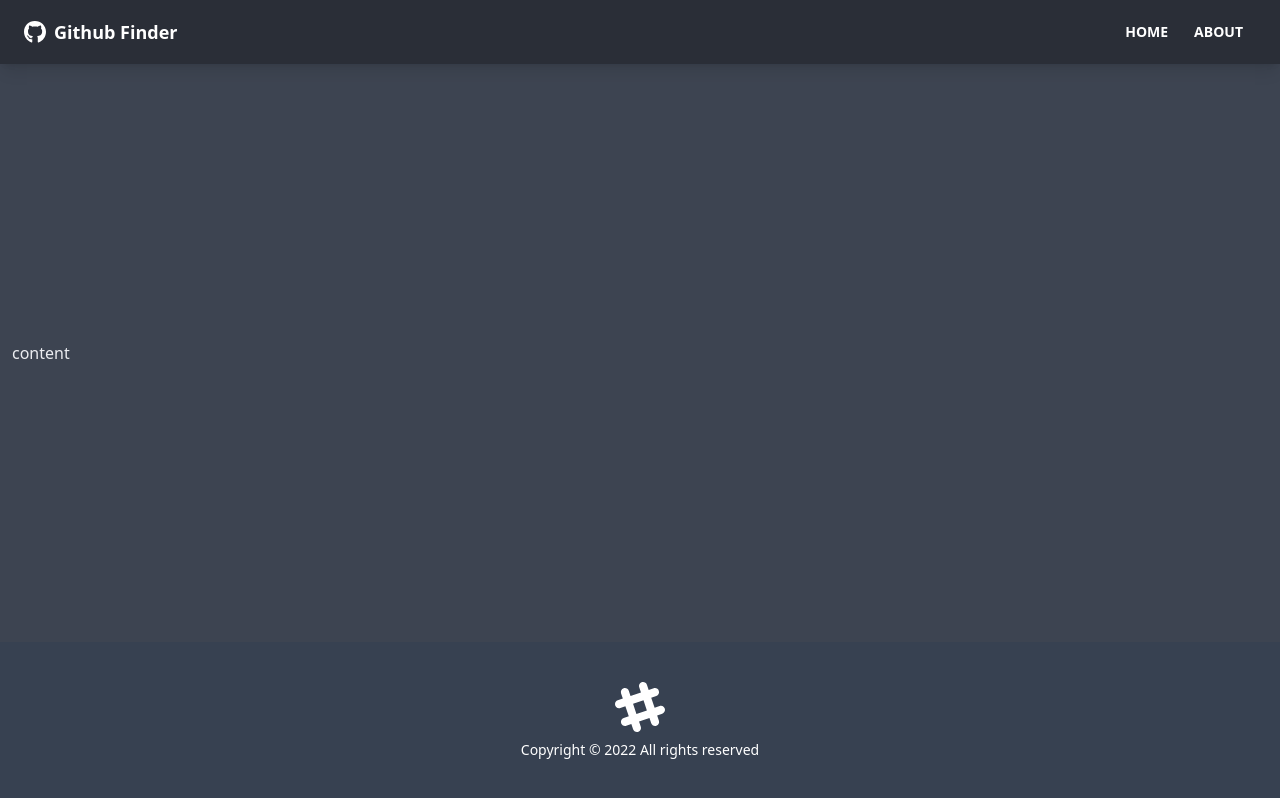
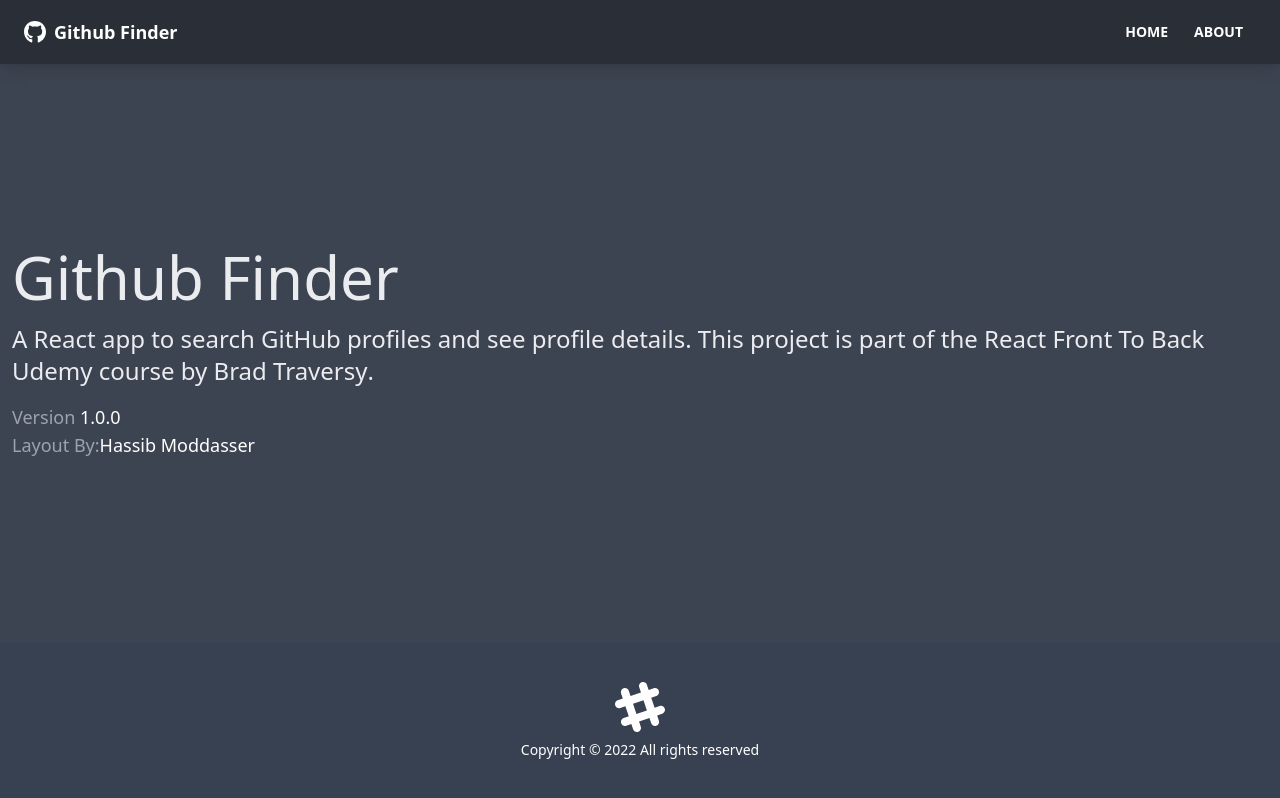
Before and after one commit to SaJid96/GitHub-Finder, a React (Create React App) app: page /about in a window 1280 px wide. Built offline with nearby package versions, Linux system fonts and the light colour scheme.

Commit message:
added Routing

```diff
--- a/src/App.js
+++ b/src/App.js
@@ -1,4 +1,4 @@
-import { BrowserRouter as Router,Route } from "react-router-dom";
+import { BrowserRouter as Router,Route,Routes } from "react-router-dom";
 import Footer from "./components/layout/Footer";
 import Navbar from "./components/layout/Navbar";
 import About from "./pages/About";
@@ -12,7 +12,23 @@
         <Navbar />
         <main
         className="container  mx-auto px-3 pb-12"
-        >content</main>
+        >
+
+          <Routes>
+
+          <Route path="/" element={<Home/>}/>
+          <Route path="/about" element={<About/>}/>
+          <Route path="/notfound" element={<NotFound/>}/>
+          <Route path="/*" element={<NotFound/>}/>
+
+
+
+
+          </Routes>
+
+
+
+        </main>
         <Footer/>
       </div>
     </Router>
--- a/src/pages/About.jsx
+++ b/src/pages/About.jsx
@@ -1,11 +1,31 @@
-import React from 'react'
-
 function About() {
-    return (
-        <div>
-            About
-        </div>
-    )
+  return (
+    <>
+      <h1 className="text-6xl mb-4">Github Finder</h1>
+      <p className="mb-4 text-2xl font-light">
+        A React app to search GitHub profiles and see profile details. This
+        project is part of the
+        <a href="https://www.udemy.com/course/modern-react-front-to-back/">
+          {' '}
+          React Front To Back
+        </a>{' '}
+        Udemy course by
+        <strong>
+          <a href="https://traversymedia.com"> Brad Traversy</a>
+        </strong>
+        .
+      </p>
+      <p className="text-lg text-gray-400">
+        Version <span className="text-white">1.0.0</span>
+      </p>
+      <p className="text-lg text-gray-400">
+        Layout By:
+        <a className="text-white" href="https://twitter.com/hassibmoddasser">
+          Hassib Moddasser
+        </a>
+      </p>
+    </>
+  );
 }
 
-export default About
+export default About;
--- a/src/pages/Home.jsx
+++ b/src/pages/Home.jsx
@@ -3,7 +3,7 @@
 function Home() {
     return (
         <div>
-            Home
+            <h1 className="text-6xl">Welcome</h1>
         </div>
     )
 }
--- a/src/pages/NotFound.jsx
+++ b/src/pages/NotFound.jsx
@@ -1,11 +1,21 @@
-import React from 'react'
+import { FaHome } from 'react-icons/fa';
+import { Link } from 'react-router-dom';
 
 function NotFound() {
-    return (
-        <div>
-            Not found
+  return (
+    <div className="hero">
+      <div className="text-center hero-content">
+        <div className="max-w-lg">
+          <h1 className="text-8xl font-bold mb-8">Oops!</h1>
+          <p className="text-5xl mb-8">404 - Page Not Found!</p>
+          <Link className="btn btn-primary btn-lg" to="/">
+            <FaHome className="mr-2" />
+            Back To Home
+          </Link>
         </div>
-    )
+      </div>
+    </div>
+  );
 }
 
-export default NotFound
+export default NotFound;
```
